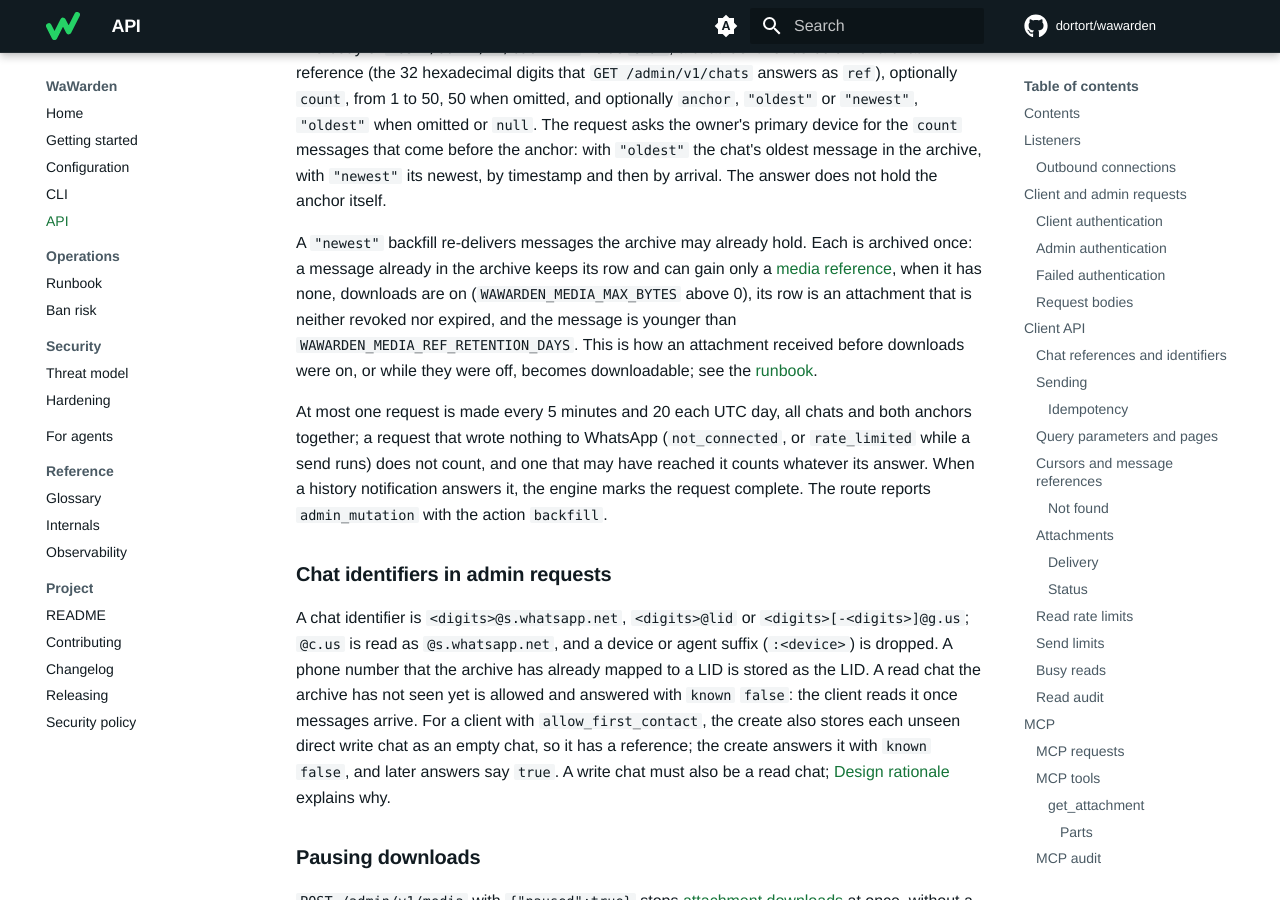
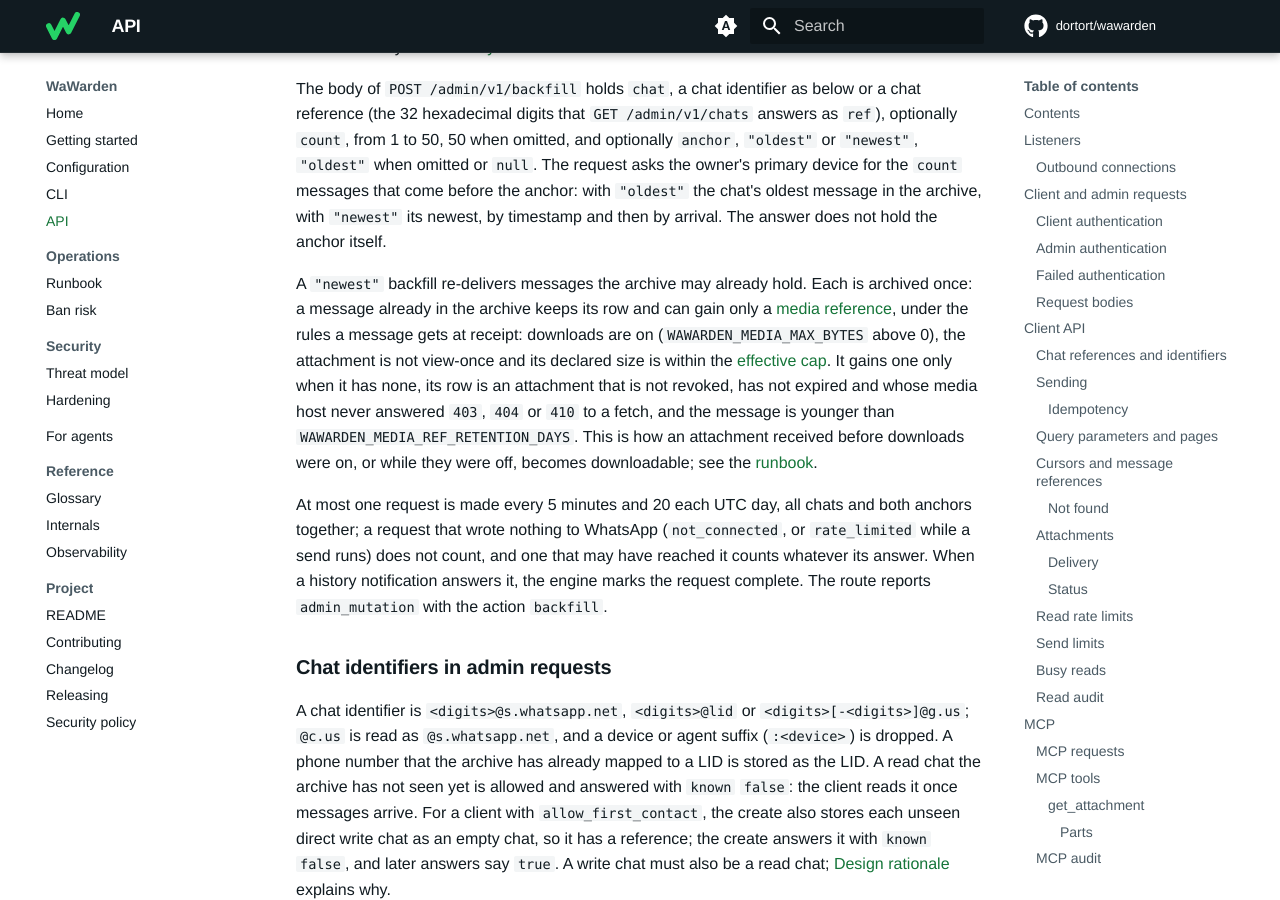
Before and after one commit to dortort/wawarden, an MkDocs documentation site: the page built from docs/api.md, in a window 1280 px wide and 900 px high, scrolled down 32719 px. Built offline with MkDocs 1.6.1 and Material for MkDocs 9.7.7, drawn with Linux system fonts in a browser that asks for light colours; comment, search, counter and statistics services are not loaded; some of the changed text lies outside the part shown.

Commit message:
docs(api): give the full rule for a reference a re-delivered attachment gains
A re-delivered attachment gains a reference under the receipt rules (not
view-once, within the size cap) and never once its media host answered 403,
404 or 410; the media_expired row says no later copy, a backfill's included,
gains one again.

Co-Authored-By: Claude Opus 5.5 <noreply@anthropic.com>
Co-Authored-By: Claude Fable 5.1 <noreply@anthropic.com>

```diff
--- a/docs/api.md
+++ b/docs/api.md
@@ -593,7 +593,7 @@ it gave none. Every request also costs one [read](#read-rate-limits).
 |---|---|
 | `409` `media_not_requested` | The client has no job for the message: none was started, or it was erased. |
 | `202` status with `Retry-After: 2` | The job is still fetching. |
-| `410` `media_expired` | WhatsApp no longer holds the file: its media host answered `403`, `404` or `410`, and the message's reference is marked expired. |
+| `410` `media_expired` | WhatsApp no longer holds the file: its media host answered `403`, `404` or `410`, and the message's reference is marked expired. No later copy of the message, a backfill's included, gains a reference again. |
 | `502` `media_failed` | The fetch failed: an integrity check, a size or time limit, or a staging error. |
 | `422` `media_unsupported` | The content policy refused an image, a sticker or a video. |
 | `422` `media_too_large` | The adapter refused the file's declared size as over its cap. |
@@ -1222,10 +1222,13 @@ then by arrival. The answer does not hold the anchor itself.
 
 A `"newest"` backfill re-delivers messages the archive may already hold. Each
 is archived once: a message already in the archive keeps its row and can gain
-only a [media reference](internals.md#media-reference), when it has none,
-downloads are on (`WAWARDEN_MEDIA_MAX_BYTES` above 0), its row is an
-attachment that is neither revoked nor expired, and the message is younger
-than `WAWARDEN_MEDIA_REF_RETENTION_DAYS`. This is how an attachment received
+only a [media reference](internals.md#media-reference), under the rules a
+message gets at receipt: downloads are on (`WAWARDEN_MEDIA_MAX_BYTES` above
+0), the attachment is not view-once and its declared size is within the
+[effective cap](#attachments). It gains one only when it has none, its row is
+an attachment that is not revoked, has not expired and whose media host never
+answered `403`, `404` or `410` to a fetch, and the message is younger than
+`WAWARDEN_MEDIA_REF_RETENTION_DAYS`. This is how an attachment received
 before downloads were on, or while they were off, becomes downloadable; see
 the [runbook](runbook.md#other-incidents).
 
```
